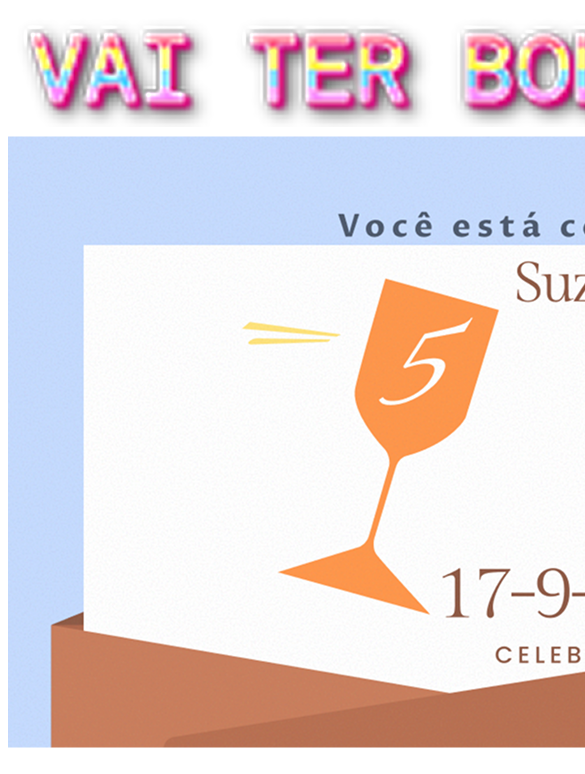
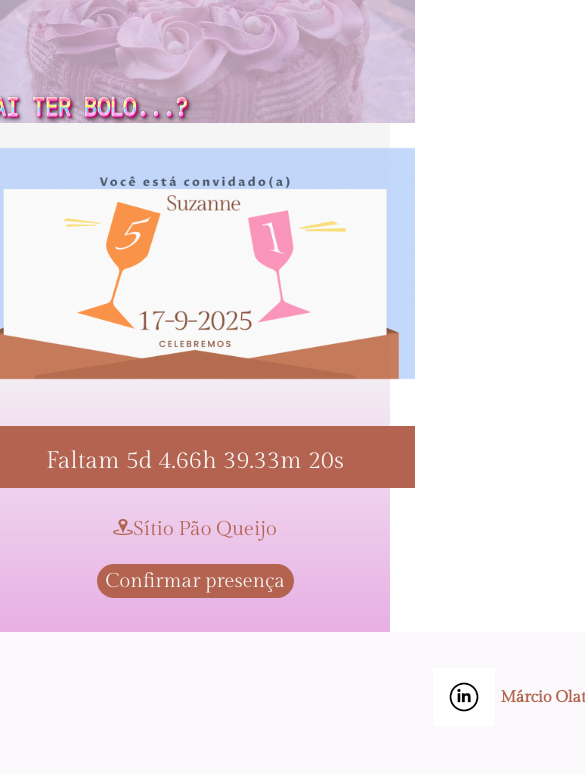
Before and after one commit to Enge-Olate/convite_aniversario, a website built with Parcel: page src/index.html in a window 390 px wide. Shown: the top 774 px of the page, 585 px wide, since content can reach past the window. Built offline with nearby package versions, Linux system fonts and the light colour scheme; files whose address does not match are found by name.

Commit message:
Iniciando break-point para smartphone.

```diff
--- a/src/index.html
+++ b/src/index.html
@@ -9,7 +9,7 @@
       href="https://fonts.googleapis.com/css2?family=Gilda+Display&display=swap"
       rel="stylesheet"
     />
-    <link rel="stylesheet" href="/dist/styles/main.css" />
+    <link rel="stylesheet" href="styles/main.scss" />
     <title>Convite</title>
   </head>
   <body>
@@ -26,6 +26,12 @@
     <section class="invite">
       <div class="invite__text">
         <h1></h1>
+      </div>
+      <div class="invite__local">
+        <address><img src="/src/imagens/Vector.png" alt="Ponto de mapa">Sítio Pão Queijo</address>
+      </div>
+      <div class="invite__button">
+        <button type="button">Confirmar presença</button>
       </div>
       <svg
         class="invite__canva"
--- a/src/styles/_header.scss
+++ b/src/styles/_header.scss
@@ -5,8 +5,12 @@
   background-size: cover;
   width: 1440px;
   height: 318px;
-  margin-bottom: 43px;
   position: relative;
+  @media (max-width:440px) {
+    width: 440px;
+    height: 123px;
+    position: relative;
+  }
   &__opacidade::before{
     position: absolute;
     width: 100%;
@@ -16,10 +20,16 @@
     opacity: .7;
   }
   img {
+
     width: 926px;
     height: 119px;
     position: absolute;
     bottom: 0;
     left: 0;
+    @media (max-width:440px) {
+      width: 220px;
+      height: 33px;
+      position: absolute;
+    }
   }
 }
--- a/src/styles/_invite.scss
+++ b/src/styles/_invite.scss
@@ -5,13 +5,22 @@
   flex-shrink: 0;
   position: relative;
   background-color: #fbf9fb;
+  @media (max-width: 440px) {
+    width: 440px;
+    height: 201px;
+    flex-direction: column;
+    background-color: transparent;
+  }
   &__text {
     width: 572px;
     height: 62px;
     margin: 18px auto;
     background-color: #b3634f;
+    @media (max-width: 440px) {
+      width: 100%;
+    }
     h1 {
-        margin:7px auto;
+      margin: 7px auto;
       text-align: center;
       color: #f5f5f5;
       font-family: "Gilda Display";
@@ -19,6 +28,40 @@
       font-style: normal;
       font-weight: 400;
       line-height: normal;
+      @media (max-width: 440px) {
+        font-size: 24px;
+        margin: 21px auto;
+      }
+    }
+  }
+  &__local {
+    margin:auto;
+    @media (max-width: 440px) {
+      address {
+        color: #b3634f;
+        font-family: "Gilda Display";
+        font-size: 20px;
+        font-style: normal;
+        font-weight: 400;
+        line-height: normal;
+      }
+    }
+  }
+  &__button {
+
+    @media (max-width: 440px) {
+      margin:auto;
+      button {
+        width: 197px;
+        height: 34px;
+        background-color: #b3634f;
+        color: #f5f5f5;
+        font-family: 'Gilda Display';
+        font-size: 20px;
+        font-weight: 400;
+        border: none;
+        border-radius: 20px;
+      }
     }
   }
   &__canva {
@@ -26,5 +69,8 @@
     position: absolute;
     bottom: 0;
     left: 0;
+    @media (max-width: 440px) {
+      visibility: hidden;
+    }
   }
 }
--- a/src/styles/main.scss
+++ b/src/styles/main.scss
@@ -4,7 +4,6 @@
 @use "footer";
 
 body {
-
   background: linear-gradient(
     180deg,
     #f5f5f5 42.79%,
@@ -16,4 +15,22 @@ body {
   flex-direction: column;
   align-items: center;
   gap: 43px;
+  @media (max-width: 440px) {
+    background: linear-gradient(
+        180deg,
+        #f5f5f5 42.79%,
+        #e8b1e5 77.88%,
+        #e58cdf 97.6%
+      )
+      no-repeat;
+    gap: 23px;
+    padding-bottom: 25px;
+  }
 }
+main {
+  @media (max-width: 440px) {
+    img {
+      width: 440px;
+    }
+  }
+}
```
Also changed, not shown: package.json (+10 -2 lines), src/imagens/Vector.png (added).
